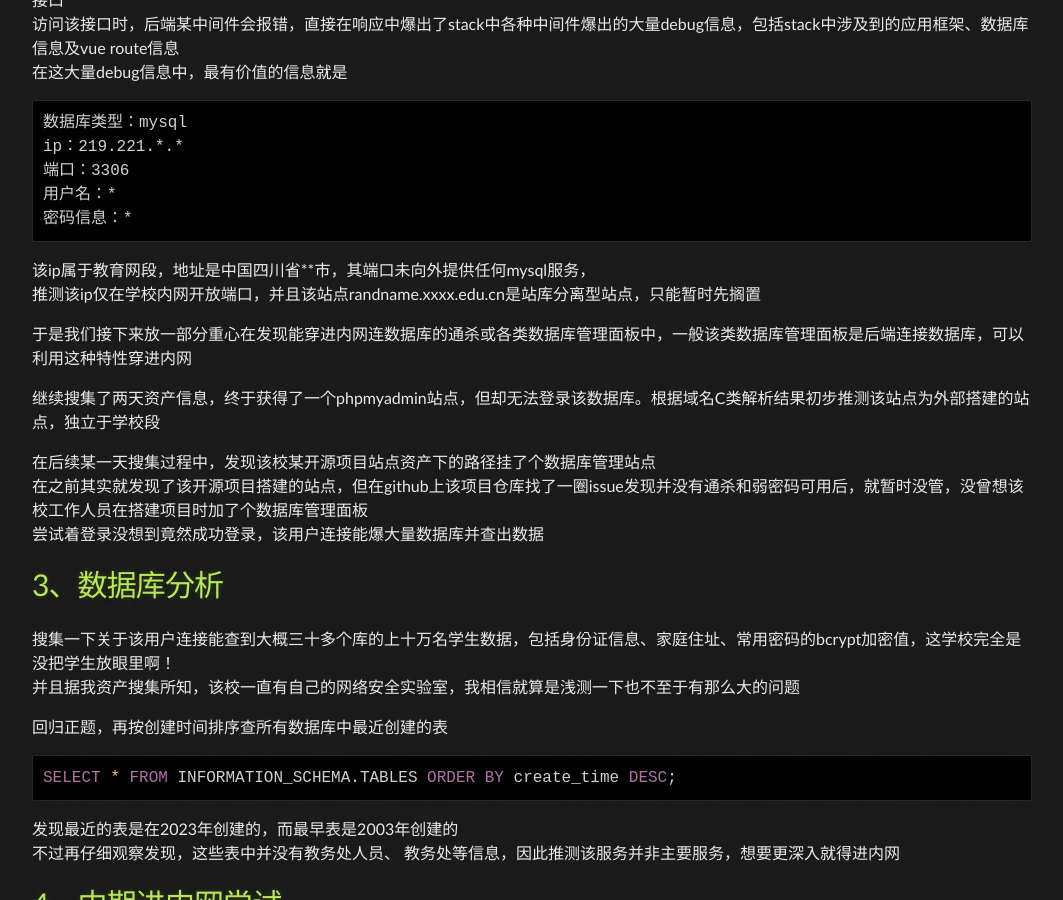
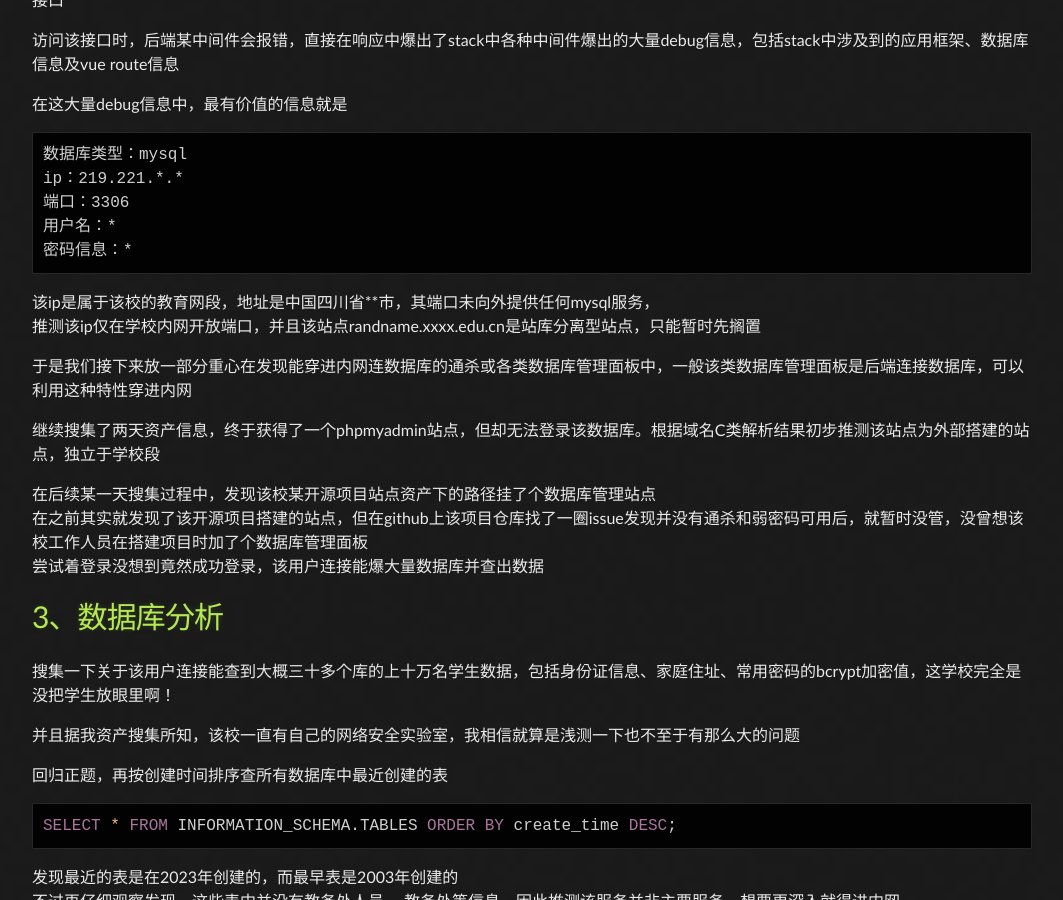
Before and after one commit to Leeyangee/leeyangee.github.io, a Jekyll site: the page built from _posts/2023-06-20-SRC干货 某教育资产经典渗透-漏洞链从外网打到内网.md, in a window 1280 px wide and 900 px high, scrolled down 671 px. Shown: the whole window, without its empty margins (108-1171 px from the left). Built offline with Jekyll 4.4.1, drawn with Linux system fonts in a browser that asks for light colours.

Commit message:
Update 2023-06-20-SRC干货 某教育资产经典渗透-漏洞链从外网打到内网.md

````diff
--- a/_posts/2023-06-20-SRC干货 某教育资产经典渗透-漏洞链从外网打到内网.md
+++ b/_posts/2023-06-20-SRC干货 某教育资产经典渗透-漏洞链从外网打到内网.md
@@ -21,7 +21,9 @@
 
 原理是：
 该站点为某vue前后端分离式站点(感觉像是大学生写的)，后端与前端放于同一web服务根路径，通过大量fuzz发现后端存在某隐蔽的疑似废弃接口
+
 访问该接口时，后端某中间件会报错，直接在响应中爆出了stack中各种中间件爆出的大量debug信息，包括stack中涉及到的应用框架、数据库信息及vue route信息
+
 在这大量debug信息中，最有价值的信息就是
 ```
 数据库类型：mysql
@@ -30,7 +32,7 @@
 用户名：*
 密码信息：*
 ```
-该ip属于教育网段，地址是中国四川省**市，其端口未向外提供任何mysql服务，
+该ip是属于该校的教育网段，地址是中国四川省**市，其端口未向外提供任何mysql服务，
 推测该ip仅在学校内网开放端口，并且该站点randname.xxxx.edu.cn是站库分离型站点，只能暂时先搁置
 
 于是我们接下来放一部分重心在发现能穿进内网连数据库的通杀或各类数据库管理面板中，一般该类数据库管理面板是后端连接数据库，可以利用这种特性穿进内网
@@ -44,6 +46,7 @@
 # [](#header-1)3、数据库分析
 
 搜集一下关于该用户连接能查到大概三十多个库的上十万名学生数据，包括身份证信息、家庭住址、常用密码的bcrypt加密值，这学校完全是没把学生放眼里啊！
+
 并且据我资产搜集所知，该校一直有自己的网络安全实验室，我相信就算是浅测一下也不至于有那么大的问题
 
 回归正题，再按创建时间排序查所有数据库中最近创建的表
````
